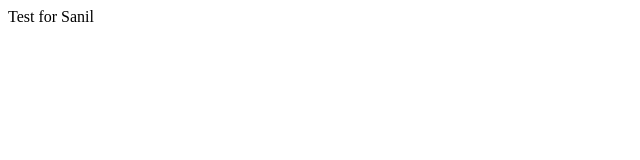
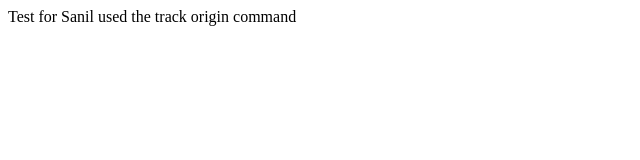
Before and after one commit to emilygear/IdeaBox, a plain HTML site: page index.html in a window 1280 px wide. Shown: the whole page, without its empty margins (0-640 px from the left). Drawn offline with Linux system fonts and the light colour scheme.

Commit message:
using track command to set up local sanil branch to track remote sanil branch

```diff
--- a/index.html
+++ b/index.html
@@ -7,5 +7,6 @@
 </head>
 <body>
     Test for Sanil
+    used the track origin command
 </body>
 </html>
```
